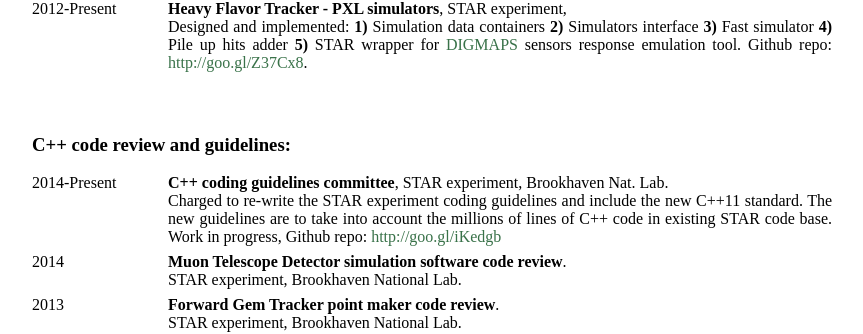
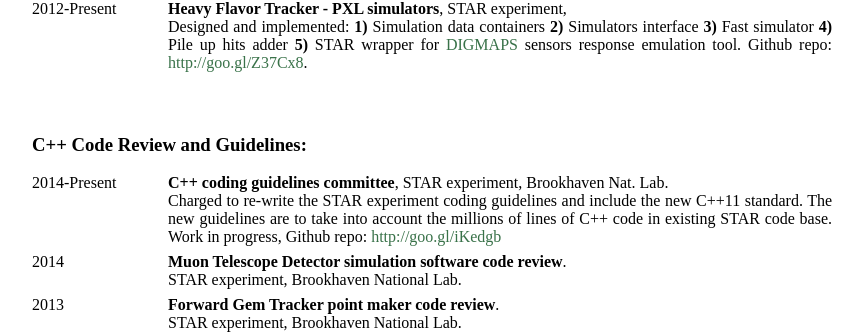
Before and after one commit to MustafaMustafa/MustafaMustafa.github.io, a Jekyll site: the page resume/resume.html, which Jekyll copies as it is, in a window 1280 px wide and 900 px high, scrolled down 730 px. Shown: the part 126-460 px from the top of the window, without its empty margins (208-1071 px from the left). Built offline with Jekyll 4.4.1, drawn with Linux system fonts in a browser that asks for light colours; formulas are drawn with MathJax 3.

Commit message:
publish latest CV

```diff
--- a/resume/resume.html
+++ b/resume/resume.html
@@ -65,7 +65,7 @@ document.write('<a h'+'ref'+'="ma'+'ilto'+':'+e+'">'+e+'<\/'+'a'+'>');
 <p><br> <br></p>
 </dd>
 </dl>
-<h3 id="c-code-review-and-guidelines">C++ code review and guidelines:</h3>
+<h3 id="c-code-review-and-guidelines">C++ Code Review and Guidelines:</h3>
 <dl>
 <dt>2014-Present</dt>
 <dd><p><strong>C++ coding guidelines committee</strong>, STAR experiment, Brookhaven Nat. Lab.<br />Charged to re-write the STAR experiment coding guidelines and include the new C++11 standard. The new guidelines are to take into account the millions of lines of C++ code in existing STAR code base. Work in progress, Github repo: <a href="http://goo.gl/iKedgb">http://goo.gl/iKedgb</a></p>
```
Also changed, not shown: 2 other files.
